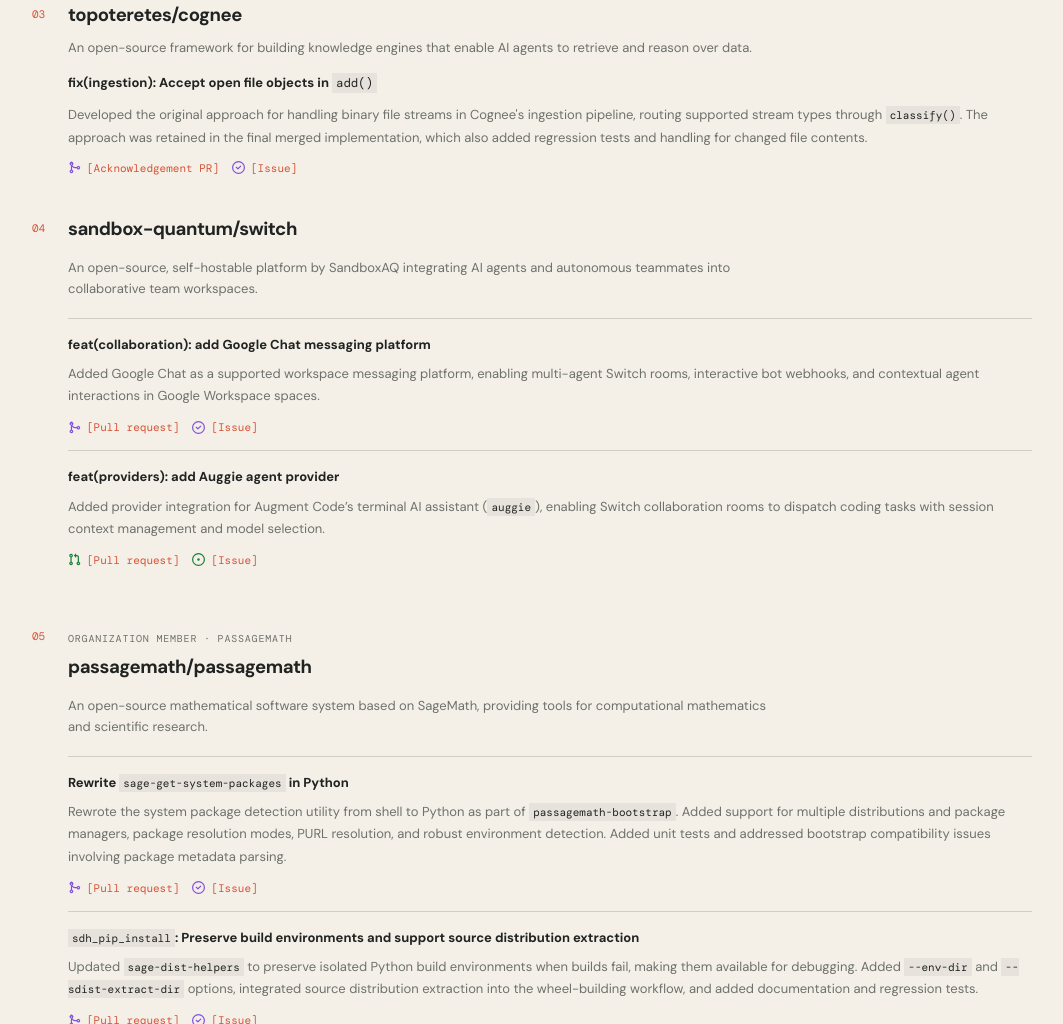
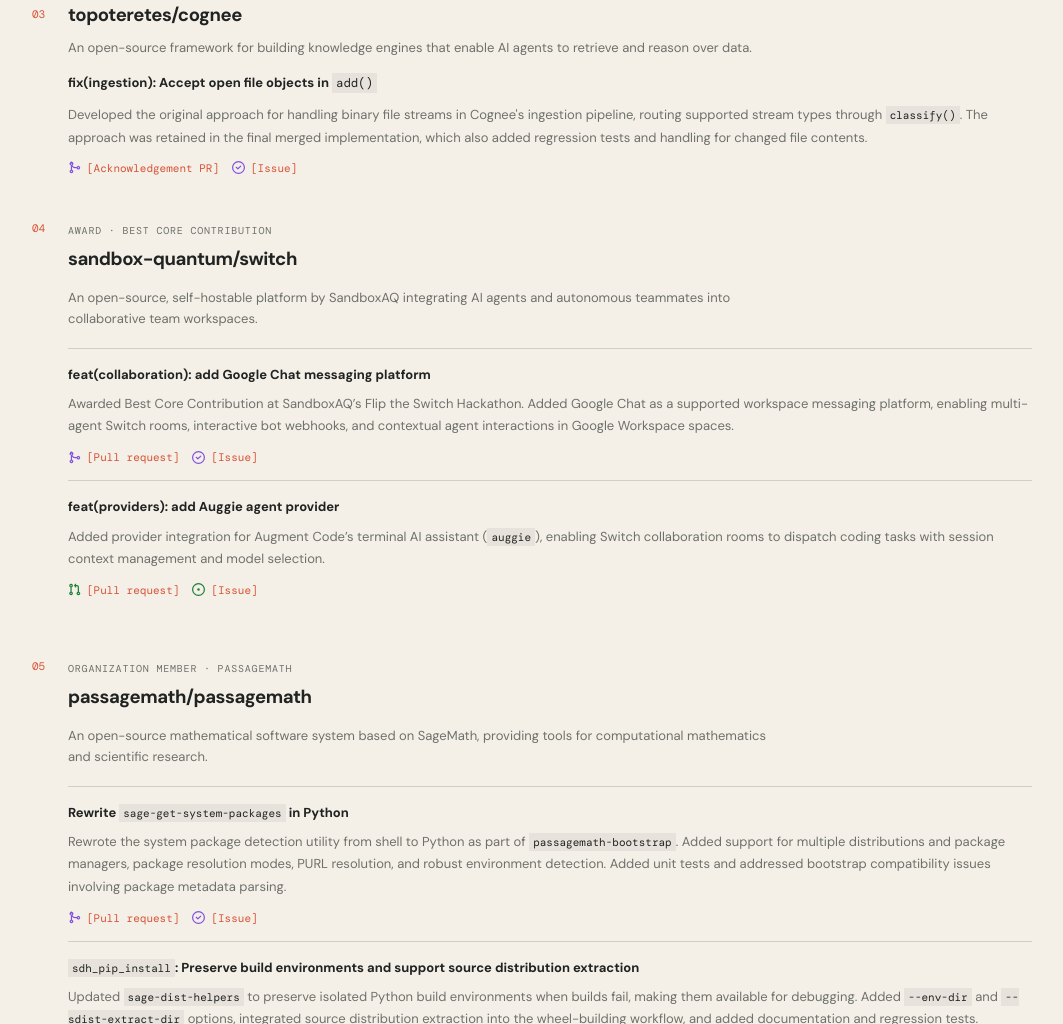
Before and after one commit to Deepak-Kambala/projects, a plain HTML site: page index.html in a window 1280 px wide. Shown: the part 2889-3913 px from the top of the page, without its empty margins (108-1171 px from the left). Drawn offline with nearby package versions, Linux system fonts and the light colour scheme.

Commit message:
Highlight Best Core Contribution award for sandbox-quantum/switch PR #1337

```diff
--- a/index.html
+++ b/index.html
@@ -279,12 +279,12 @@
         </article>
         <article class="entry">
           <span class="entry-number" aria-hidden="true"></span>
-          <div class="repo-card"><h3><a class="repo-link" href="https://github.com/sandbox-quantum/switch" target="_blank" rel="noreferrer">sandbox-quantum/switch</a></h3>
+          <div class="repo-card"><span class="tag">Award · Best Core Contribution</span><h3><a class="repo-link" href="https://github.com/sandbox-quantum/switch" target="_blank" rel="noreferrer">sandbox-quantum/switch</a></h3>
             <p class="repo-summary">An open-source, self-hostable platform by SandboxAQ integrating AI agents and autonomous teammates into collaborative team workspaces.</p>
             <div class="contribution-list">
               <section class="contribution-item">
                 <h4>feat(collaboration): add Google Chat messaging platform</h4>
-                <p>Added Google Chat as a supported workspace messaging platform, enabling multi-agent Switch rooms, interactive bot webhooks, and contextual agent interactions in Google Workspace spaces.</p>
+                <p>Awarded Best Core Contribution at SandboxAQ’s Flip the Switch Hackathon. Added Google Chat as a supported workspace messaging platform, enabling multi-agent Switch rooms, interactive bot webhooks, and contextual agent interactions in Google Workspace spaces.</p>
                 <div class="links"><a href="https://github.com/sandbox-quantum/switch/pull/1337" target="_blank" rel="noreferrer" title="Merged Pull Request"><svg class="status-icon merged" width="13" height="13" viewBox="0 0 16 16" fill="currentColor" aria-hidden="true"><path d="M5.45 5.154A4.25 4.25 0 0 0 9.25 7.5h1.378a2.251 2.251 0 1 1 0 1.5H9.25A5.734 5.734 0 0 1 5 7.123v3.505a2.25 2.25 0 1 1-1.5 0V5.372a2.25 2.25 0 1 1 1.95-.218ZM4.25 13.5a.75.75 0 1 0 0-1.5.75.75 0 0 0 0 1.5Zm8.5-4.5a.75.75 0 1 0 0-1.5.75.75 0 0 0 0 1.5ZM5 3.75a.75.75 0 1 0-1.5 0 .75.75 0 0 0 1.5 0Z"></path></svg>[Pull request]</a><a href="https://github.com/sandbox-quantum/switch/issues/790" target="_blank" rel="noreferrer" title="Closed Issue"><svg class="status-icon closed" width="13" height="13" viewBox="0 0 16 16" fill="currentColor" aria-hidden="true"><path d="M11.28 6.78a.75.75 0 0 0-1.06-1.06L7.25 8.69 5.78 7.22a.75.75 0 0 0-1.06 1.06l2 2a.75.75 0 0 0 1.06 0l3.5-3.5Z"></path><path d="M16 8A8 8 0 1 1 0 8a8 8 0 0 1 16 0Zm-1.5 0a6.5 6.5 0 1 0-13 0 6.5 6.5 0 0 0 13 0Z"></path></svg>[Issue]</a></div>
               </section>
               <section class="contribution-item">
```
